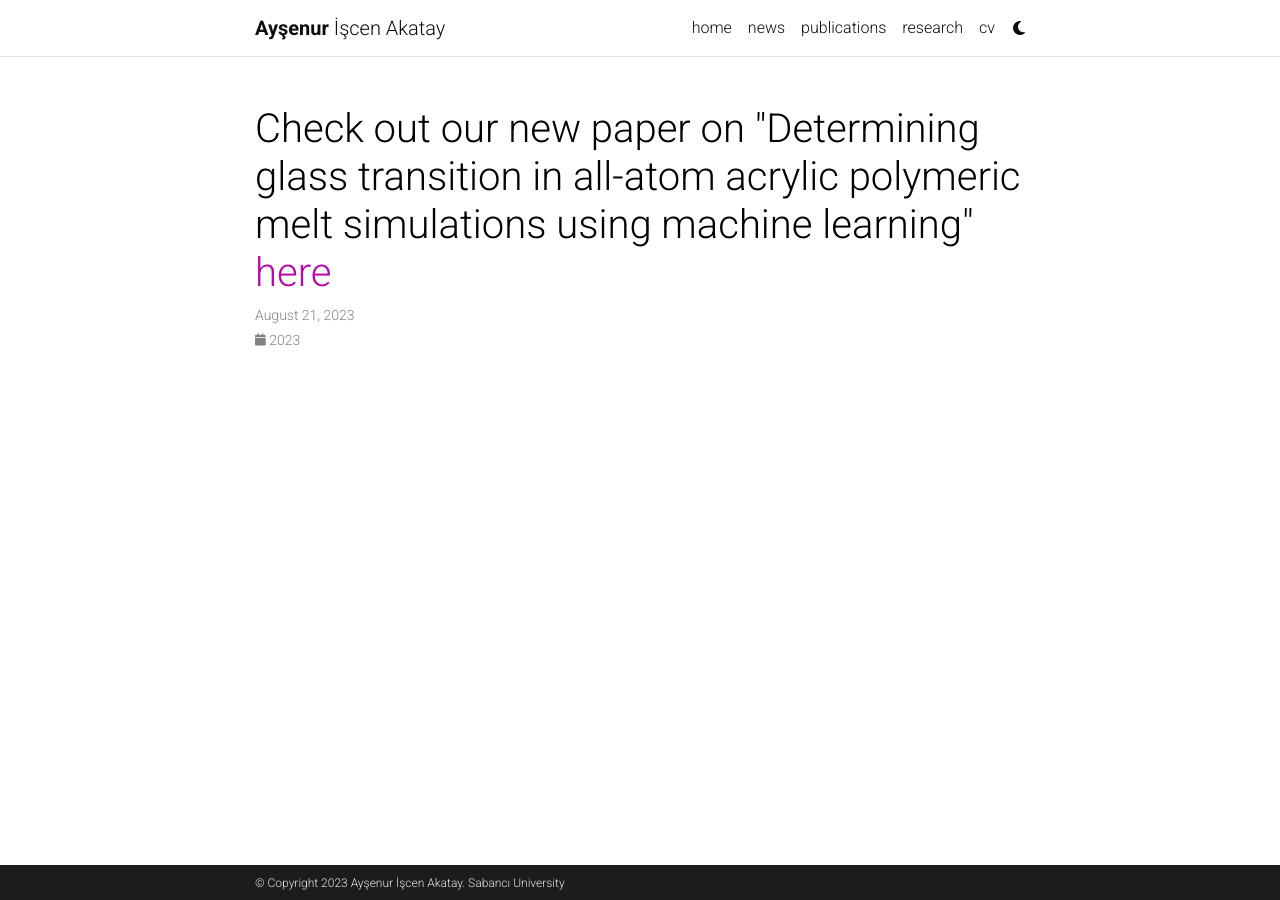
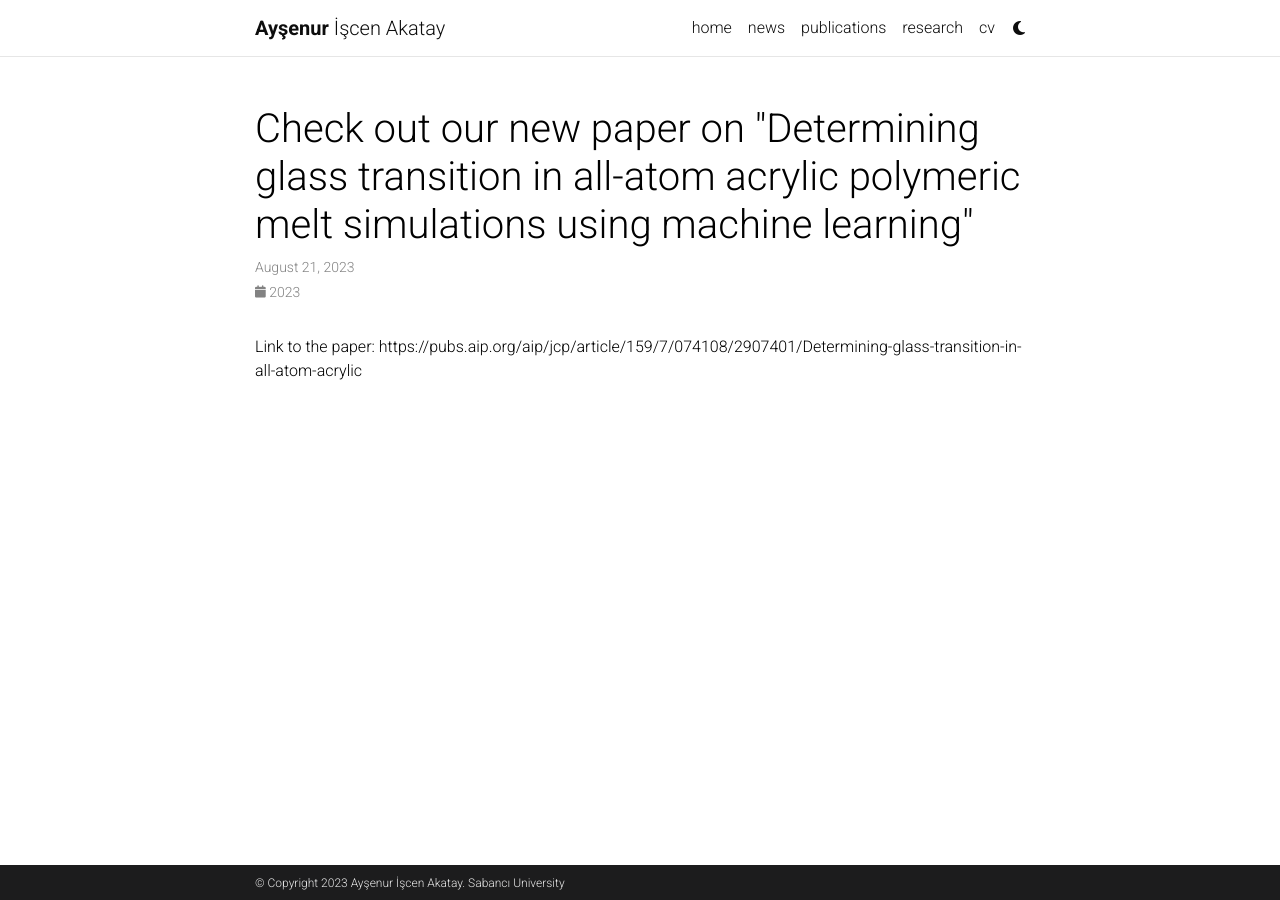
Before and after one commit to aysenuriscen/aysenuriscen.github.io, a Jekyll site: the page built from _news/announcement_2.md, in a window 1280 px wide. Built offline with Jekyll 4.4.1, drawn with Linux system fonts in a browser that asks for light colours; comment, search, counter and statistics services are not loaded; a style sheet for code colours, icons or effects is not loaded.

Commit message:
Update announcement_2.md

```diff
--- a/_news/announcement_2.md
+++ b/_news/announcement_2.md
@@ -1,8 +1,9 @@
 ---
 layout: post
-title: Check out our new paper on "Determining glass transition in all-atom acrylic polymeric melt simulations using machine learning" <a href='https://pubs.aip.org/aip/jcp/article/159/7/074108/2907401/Determining-glass-transition-in-all-atom-acrylic'> here </a>
-
+title: Check out our new paper on "Determining glass transition in all-atom acrylic polymeric melt simulations using machine learning"
 date: 2023-08-21 16:11:00-0400
-inline: true
+inline: false
 related_posts: false
 ---
+
+Link to the paper: https://pubs.aip.org/aip/jcp/article/159/7/074108/2907401/Determining-glass-transition-in-all-atom-acrylic
```
